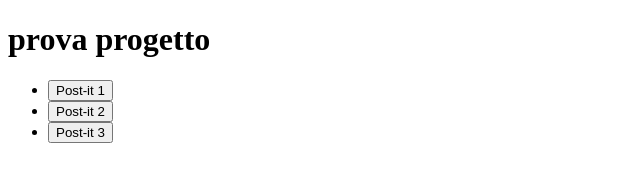
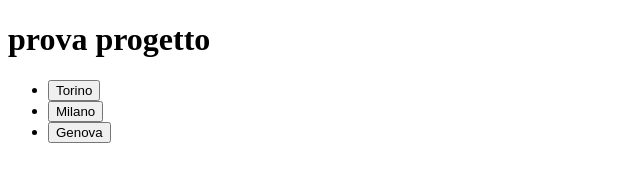
Before and after one commit to Simobini74/provaangular, an Angular app: page / in a window 1280 px wide. Shown: the top 193 px of the page, without its empty margins (0-640 px from the left). Built offline with nearby package versions, Linux system fonts and the light colour scheme.

Commit message:
2 files modified

```diff
--- a/src/app/app.component.html
+++ b/src/app/app.component.html
@@ -5,6 +5,6 @@
   <button (click)="seleziona(post.nome)">{{post.nome}}</button>
 </li>
 </ul>
-<p *ngIf="selezionato !== undefined"> il post-it {{selezionato.nome}}selezionato è del {{selezionato.temperatura}}
+<p *ngIf="selezionato !== undefined"> il post-it {{selezionato.nome}} selezionato è del {{selezionato.temperatura}}
 <button (click) = 'clean()'>Chiudi</button>
 </p>
--- a/src/app/app.component.ts
+++ b/src/app/app.component.ts
@@ -20,19 +20,19 @@ export class AppComponent {
   selezionato: Postit;
   postit:Array<Postit> = [
     {
-      nome: 'Post-it 1',
+      nome: 'Torino',
       data: '14 luglio',
       colore: 'rosso',
       contenuto: 'pippo',
       temperatura:'25 gradi'
     }, {
-      nome: 'Post-it 2',
+      nome: 'Milano',
       data: '14 agosto',
       colore: 'verde',
       contenuto: 'pluto',
       temperatura: '30 gradi'
     }, {
-      nome: 'Post-it 3',
+      nome: 'Genova',
       data: '18 maggio',
       colore:'blu',
       contenuto:'paperino',
```
